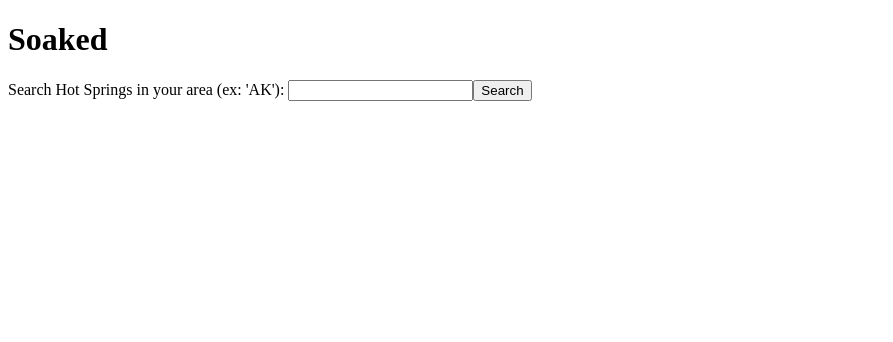
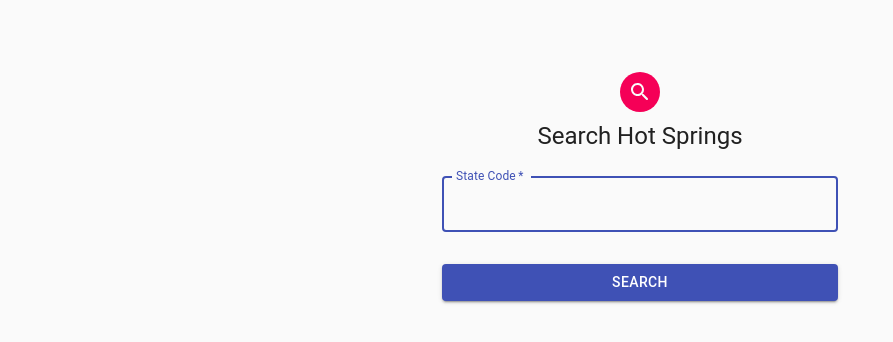
Before and after one commit to julianbow/MVP, a React app: page / in a window 1280 px wide. Shown: the top 342 px of the page, without its empty margins (0-893 px from the left). Built offline with nearby package versions, Linux system fonts and the light colour scheme; the HTML template or start-up script is replaced by a standard one.

Commit message:
styled search

```diff
--- a/client/src/components/App.jsx
+++ b/client/src/components/App.jsx
@@ -1,11 +1,41 @@
 import React, { useState } from 'react';
 import axios from 'axios';
 import SpringList from './SpringList.jsx';
-import styled from 'styled-components'
+import Avatar from '@material-ui/core/Avatar';
+import Button from '@material-ui/core/Button';
+import CssBaseline from '@material-ui/core/CssBaseline';
+import TextField from '@material-ui/core/TextField';
+import FormControlLabel from '@material-ui/core/FormControlLabel';
+import Checkbox from '@material-ui/core/Checkbox';
+import SearchRoundedIcon from '@material-ui/icons/SearchRounded';
+import Typography from '@material-ui/core/Typography';
+import { makeStyles } from '@material-ui/core/styles';
+import Container from '@material-ui/core/Container';
+
+const useStyles = makeStyles((theme) => ({
+    paper: {
+      marginTop: theme.spacing(8),
+      display: 'flex',
+      flexDirection: 'column',
+      alignItems: 'center',
+    },
+    avatar: {
+      margin: theme.spacing(1),
+      backgroundColor: theme.palette.secondary.main,
+    },
+    form: {
+      width: '100%', // Fix IE 11 issue.
+      marginTop: theme.spacing(1),
+    },
+    submit: {
+      margin: theme.spacing(3, 0, 2),
+    },
+  }));
 
 const App = () => {
     const [stateCode, setStateCode] = useState('');
     const [springList, setSpringList] = useState([]);
+    const classes = useStyles();
 
     const handleChange = (e) => {
         setStateCode(e.target.value);
@@ -23,17 +53,54 @@
     }
 
     return (
+        // <div>
+        // <h1>Soaked</h1>
+        //     <form>
+        //         <label>Search Hot Springs in your area (ex: 'AK'): </label>
+        //         <input type='text' onChange={handleChange}></input>
+        //         <button onClick={search}>Search</button>
+        //     </form>
+        //     <div>
+        //         <SpringList springList={springList}/>
+        //     </div>
+        // </div>
+        <Container component="main" maxWidth="xs">
+        <CssBaseline />
+        <div className={classes.paper}>
+          <Avatar className={classes.avatar}>
+            <SearchRoundedIcon />
+          </Avatar>
+          <Typography component="h1" variant="h5">
+            Search Hot Springs
+          </Typography>
+          <form className={classes.form} noValidate>
+            <TextField
+              variant="outlined"
+              margin="normal"
+              required
+              fullWidth
+              id="sc"
+              label="State Code"
+              name="sc"
+              autoFocus
+              onChange={handleChange}
+            />
+            <Button
+              type="submit"
+              fullWidth
+              variant="contained"
+              color="primary"
+              className={classes.submit}
+              onClick={search}
+            >
+              Search
+            </Button>
+          </form>
+        </div>
         <div>
-        <h1>Soaked</h1>
-            <form>
-                <label>Search Hot Springs in your area (ex: 'AK'): </label>
-                <input type='text' onChange={handleChange}></input>
-                <button onClick={search}>Search</button>
-            </form>
-            <div>
-                <SpringList springList={springList}/>
-            </div>
+             <SpringList springList={springList}/>
         </div>
+      </Container>
     );
 };
 
--- a/package.json
+++ b/package.json
@@ -20,6 +20,7 @@
   "homepage": "https://github.com/julianbow/MVP#readme",
   "dependencies": {
     "@material-ui/core": "^4.11.4",
+    "@material-ui/icons": "^4.11.2",
     "axios": "^0.21.1",
     "express": "^4.17.1",
     "pg": "^8.6.0",
```
Also changed, not shown: 3 other files (tests, documents, lock files or other folders).
